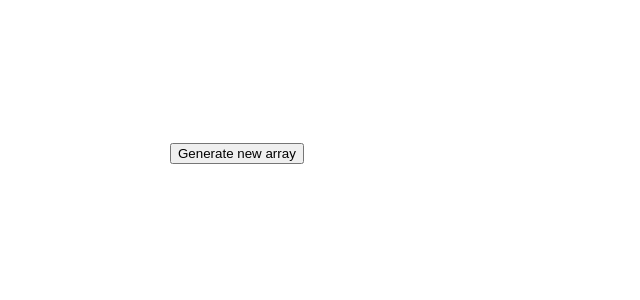
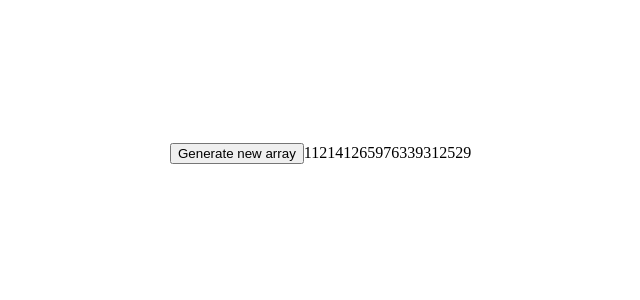
Before and after one commit to LenyPython/React-d3-barChartVis, a React (Create React App) app: page / in a window 1280 px wide. Shown: the top 300 px of the page, without its empty margins (138-778 px from the left). Built offline with nearby package versions, Linux system fonts and the light colour scheme.

Commit message:
simplifying new array generation

```diff
--- a/src/App.tsx
+++ b/src/App.tsx
@@ -3,24 +3,20 @@ import * as d3 from 'd3'
 
 function App() {
   const [data, setData] = useState<number[]>([])
-  const md = useRef()
-  const svgRef = useRef()
+  const svgRef = useRef(null)
   const generateArray = (): number[] => new Array(20).fill(1).map((item, idx)=>Math.floor(Math.random()*idx+item))
 
   useEffect(():void => {
     setData(generateArray())
   }, [])
 
-  useEffect((): void =>{
-  md.current = data.map((item, idx) =>  <p key={idx}>{item}</p>)
-  },[data])
   const handleClick = (): void => setData(generateArray())
 
   return (
     <div className="App">
       <svg ref={svgRef}></svg>
       <button onClick={handleClick}>Generate new array</button>
-      {md.current}
+      {data}
     </div>
   );
 }
```
